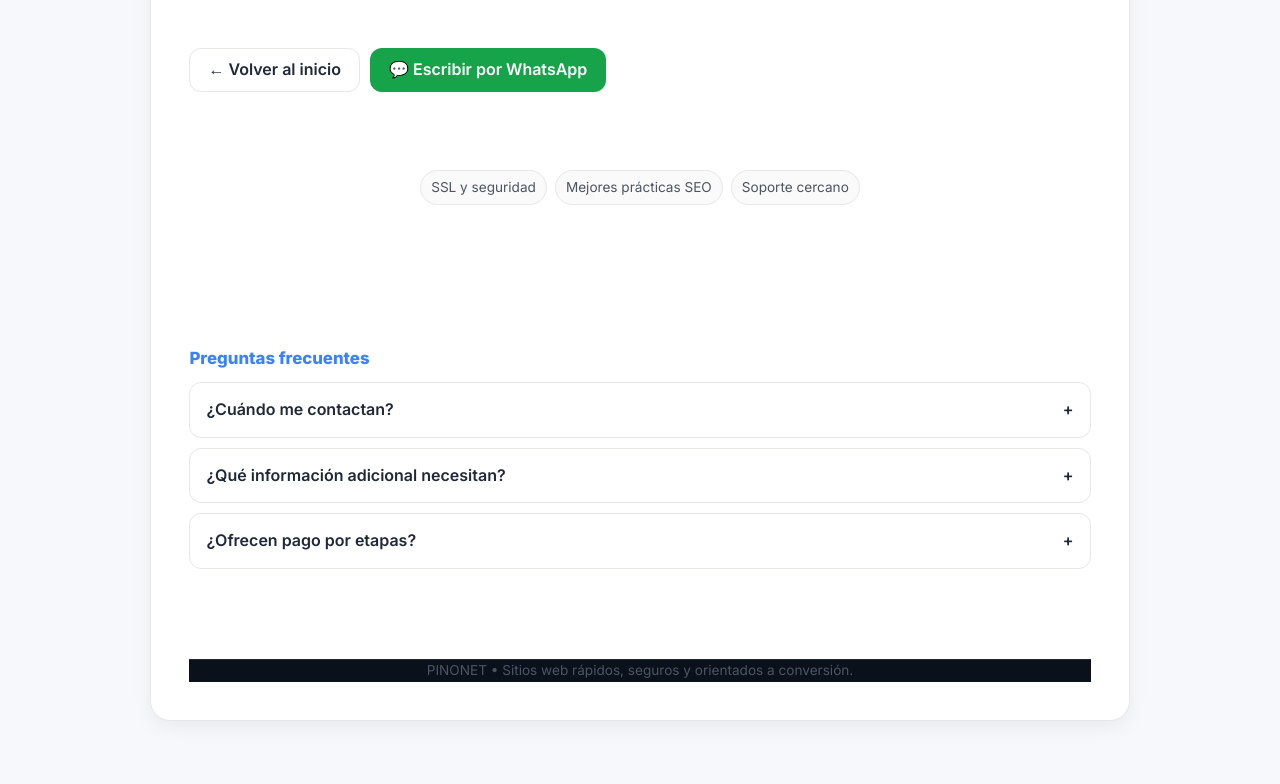
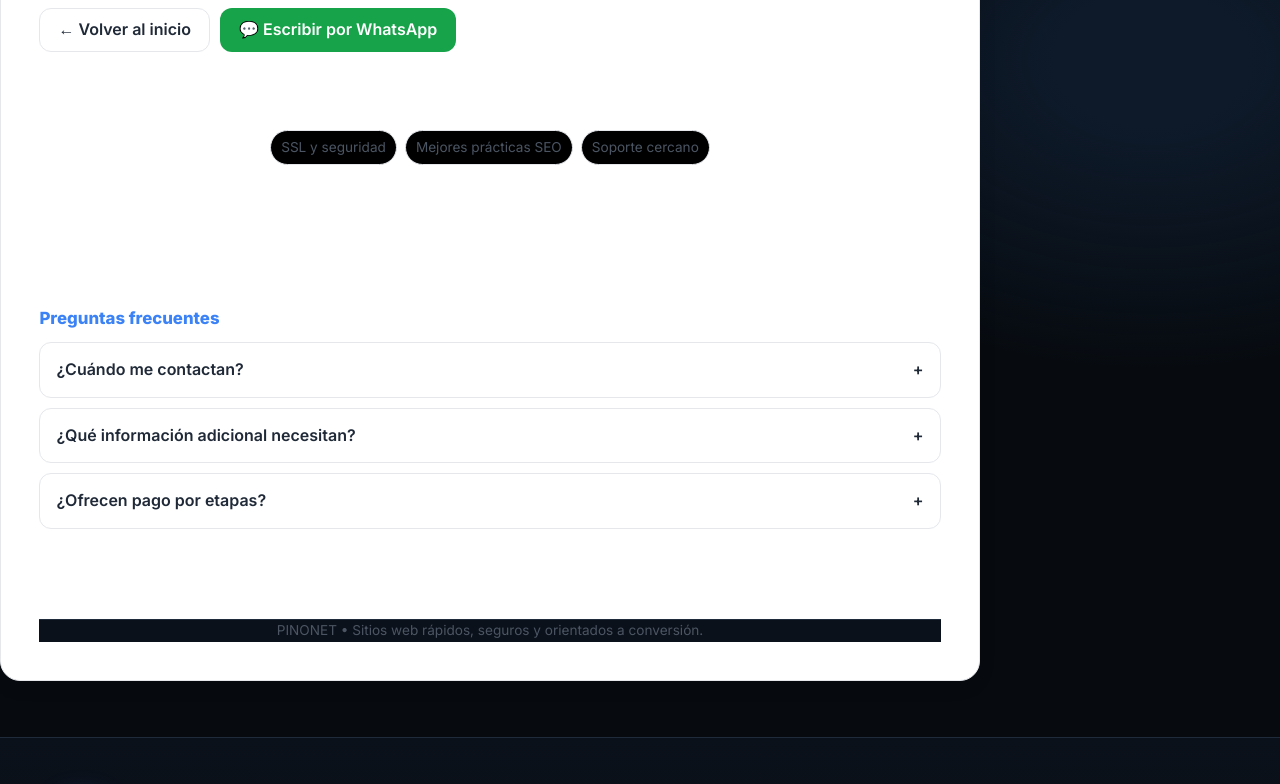
Before and after one commit to Josemaria123457/Josemaria123457.github.io, a Next.js app: page /gracias in a window 1280 px wide. Shown: the part 820-1604 px from the top of the page. Built offline with nearby package versions, Linux system fonts and the light colour scheme.

Commit message:
feat: page gracias

```diff
--- a/app/gracias/gracias.module.css
+++ b/app/gracias/gracias.module.css
@@ -1,6 +1,6 @@
 
 /* ===== A partir de aquí, tus clases locales del module (sin cambios) ===== */
-
+gxsPill
 .gxsRoot {
   min-height: 80vh;
   display: grid;
@@ -167,7 +167,7 @@
 
 .gxsPill {
   border: 1px solid var(--gxs-border);
-  background: #fafafa;
+  background: #000000;
   color: var(--gxs-muted); /* corregido: antes ponía --gxsMuted */
   padding: 6px 10px;
   border-radius: 999px;
```
